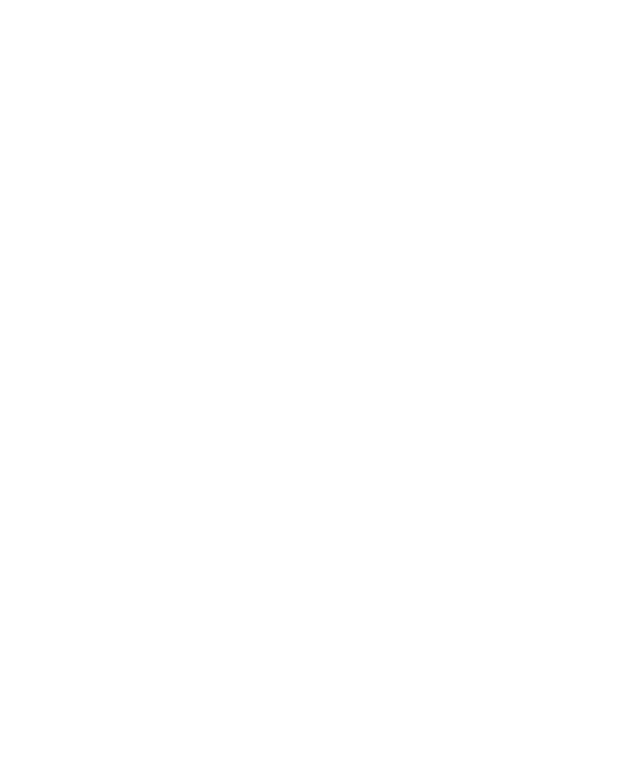
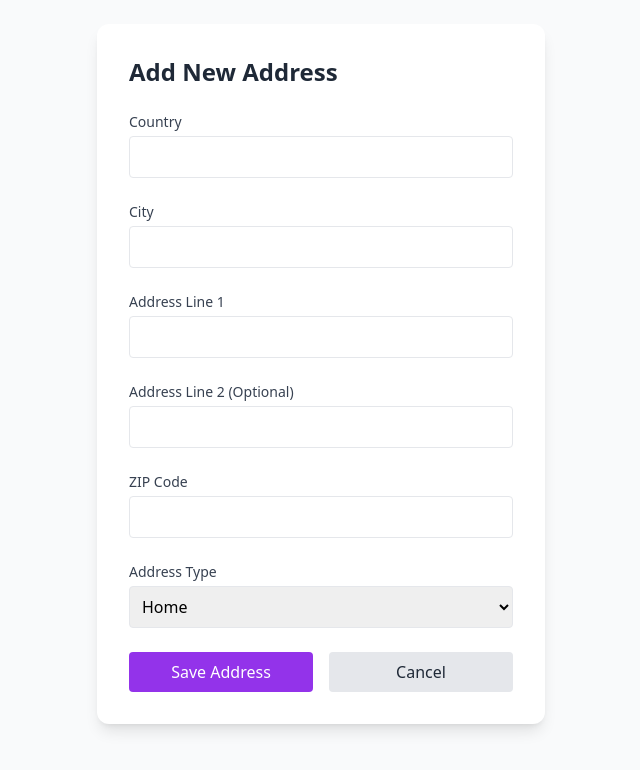
Before and after one commit to aryaanpanwar50/Ecommerce-Follow-Along-New-repo-, a React (Vite) app in the folder vite-project/: page /add-address in a window 1280 px wide. Before the commit this address had no page. Shown: the top 770 px of the page, without its empty margins (319-959 px from the left). Built offline with nearby package versions, Linux system fonts and the light colour scheme.

Commit message:
Milestone 21-22

```diff
--- a/vite-project/src/App.jsx
+++ b/vite-project/src/App.jsx
@@ -1,4 +1,3 @@
-
 import { BrowserRouter as Router, Route, Routes, Navigate } from 'react-router-dom';
 import Login from './Pages/Login';
 import Signup from './Pages/Signup'
@@ -11,6 +10,7 @@
 import UpdatePage from './Pages/updateProduct';
 import Cart from './Pages//Cart';
 import ProfileDisplay from './Pages//Profile'
+import AddressForm from './Pages/AddressForm';
 
 export default function App() {
   return (
@@ -33,6 +33,7 @@
           <Route path="/add-product" element={<AddProduct />} />
           <Route path="/cart" element={<Cart></Cart>}/>
           <Route path="/profile" element={<ProfileDisplay></ProfileDisplay>}/>
+          <Route path="/add-address" element={<AddressForm />} />
         </Routes>
       </Router>
     </div>
--- /dev/null
+++ b/vite-project/src/Pages/AddressForm.jsx
@@ -0,0 +1,150 @@
+import React, { useState } from 'react';
+import { useNavigate } from 'react-router-dom';
+import axios from 'axios';
+import { toast } from 'react-toastify';
+
+const AddressForm = () => {
+  const navigate = useNavigate();
+  const [addressData, setAddressData] = useState({
+    country: '',
+    city: '',
+    address1: '',
+    address2: '',
+    zipCode: '',
+    addressType: 'home' // default value
+  });
+
+  const handleChange = (e) => {
+    const { name, value } = e.target;
+    setAddressData(prev => ({
+      ...prev,
+      [name]: value
+    }));
+  };
+
+  const handleSubmit = async (e) => {
+    e.preventDefault();
+    try {
+      const token = localStorage.getItem('token');
+      const formattedAddress = `${addressData.address1}, ${addressData.address2 ? addressData.address2 + ', ' : ''}${addressData.city}, ${addressData.country}, ${addressData.zipCode} (${addressData.addressType})`;
+
+      const response = await axios.put(
+        'http://localhost:5050/api/profile/address',
+        { address: formattedAddress },
+        {
+          headers: {
+            Authorization: `Bearer ${token}`
+          }
+        }
+      );
+
+      if (response.data.user) {
+        toast.success('Address updated successfully');
+        navigate('/profile');
+      }
+    } catch (error) {
+      console.error(error);
+      toast.error('Error updating address');
+    }
+  };
+
+  return (
+    <div className="min-h-screen bg-gray-50 p-6">
+      <div className="max-w-md mx-auto bg-white rounded-xl shadow-lg p-8">
+        <h2 className="text-2xl font-bold mb-6 text-gray-800">Add New Address</h2>
+        <form onSubmit={handleSubmit} className="space-y-6">
+          <div>
+            <label className="block text-sm font-medium text-gray-700 mb-1">Country</label>
+            <input
+              type="text"
+              name="country"
+              value={addressData.country}
+              onChange={handleChange}
+              required
+              className="w-full p-2 border rounded focus:ring-2 focus:ring-purple-500"
+            />
+          </div>
+
+          <div>
+            <label className="block text-sm font-medium text-gray-700 mb-1">City</label>
+            <input
+              type="text"
+              name="city"
+              value={addressData.city}
+              onChange={handleChange}
+              required
+              className="w-full p-2 border rounded focus:ring-2 focus:ring-purple-500"
+            />
+          </div>
+
+          <div>
+            <label className="block text-sm font-medium text-gray-700 mb-1">Address Line 1</label>
+            <input
+              type="text"
+              name="address1"
+              value={addressData.address1}
+              onChange={handleChange}
+              required
+              className="w-full p-2 border rounded focus:ring-2 focus:ring-purple-500"
+            />
+          </div>
+
+          <div>
+            <label className="block text-sm font-medium text-gray-700 mb-1">Address Line 2 (Optional)</label>
+            <input
+              type="text"
+              name="address2"
+              value={addressData.address2}
+              onChange={handleChange}
+              className="w-full p-2 border rounded focus:ring-2 focus:ring-purple-500"
+            />
+          </div>
+
+          <div>
+            <label className="block text-sm font-medium text-gray-700 mb-1">ZIP Code</label>
+            <input
+              type="text"
+              name="zipCode"
+              value={addressData.zipCode}
+              onChange={handleChange}
+              required
+              className="w-full p-2 border rounded focus:ring-2 focus:ring-purple-500"
+            />
+          </div>
+
+          <div>
+            <label className="block text-sm font-medium text-gray-700 mb-1">Address Type</label>
+            <select
+              name="addressType"
+              value={addressData.addressType}
+              onChange={handleChange}
+              className="w-full p-2 border rounded focus:ring-2 focus:ring-purple-500"
+            >
+              <option value="home">Home</option>
+              <option value="work">Work</option>
+              <option value="other">Other</option>
+            </select>
+          </div>
+
+          <div className="flex space-x-4">
+            <button
+              type="submit"
+              className="flex-1 bg-purple-600 text-white py-2 px-4 rounded hover:bg-purple-700 transition-colors"
+            >
+              Save Address
+            </button>
+            <button
+              type="button"
+              onClick={() => navigate('/profile')}
+              className="flex-1 bg-gray-200 text-gray-800 py-2 px-4 rounded hover:bg-gray-300 transition-colors"
+            >
+              Cancel
+            </button>
+          </div>
+        </form>
+      </div>
+    </div>
+  );
+};
+
+export default AddressForm;
--- a/vite-project/src/Pages/Profile.jsx
+++ b/vite-project/src/Pages/Profile.jsx
@@ -2,6 +2,7 @@
 import { motion } from 'framer-motion';
 import { User, Mail, MapPin, Plus, Palette } from 'lucide-react';
 import axios from 'axios';
+import { useNavigate } from 'react-router-dom';
 
 const themes = {
   emerald: {
@@ -35,6 +36,7 @@
 };
 
 const ProfileDisplay = () => {
+  const navigate = useNavigate();
   const [currentTheme, setCurrentTheme] = useState('emerald');
   const [profile, setProfile] = useState({});
   const [newAddress, setNewAddress] = useState('');
@@ -64,28 +66,8 @@
     fetchData();
   }, []); // This will run once when component mounts
 
-  const handleAddAddress = async () => {
-    try {
-      const token = localStorage.getItem('token');
-      const response = await axios.put(
-        'http://localhost:5050/api/profile/address',
-        { address: newAddress },
-        {
-          headers: {
-            Authorization: `Bearer ${token}`
-          }
-        }
-      );
-
-      if (response.data.user) {
-        setProfile(response.data.user); // Update the complete profile with new data
-        setNewAddress(''); // Clear input after successful update
-        toast.success('Address updated successfully');
-      }
-    } catch (error) {
-      console.error(error);
-      toast.error('Error updating address');
-    }
+  const handleAddAddress = () => {
+    navigate('/add-address');
   };
 
   return (
@@ -201,13 +183,7 @@
             >
               <p className="text-gray-600">{profile.address || "No address found"}</p>
             </motion.div>
-            <input
-              type="text"
-              value={newAddress}
-              onChange={(e) => setNewAddress(e.target.value)}
-              placeholder="Enter new address"
-              className="mt-4 p-2 border rounded w-full"
-            />
+
           </div>
         </motion.div>
       </motion.div>
```
